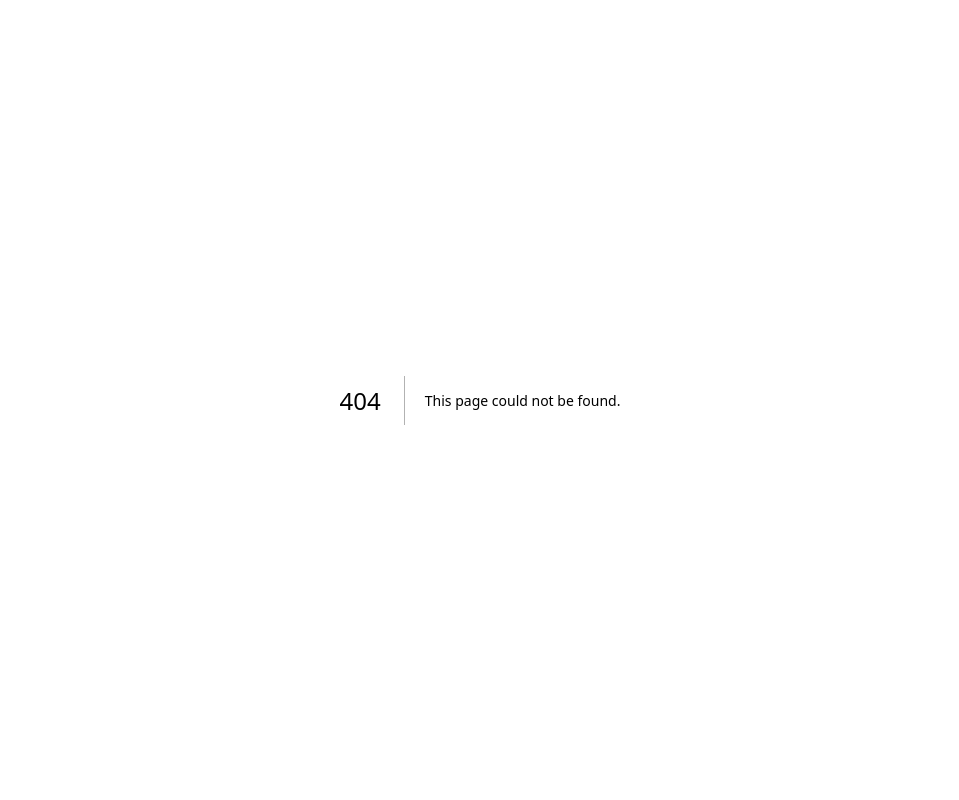
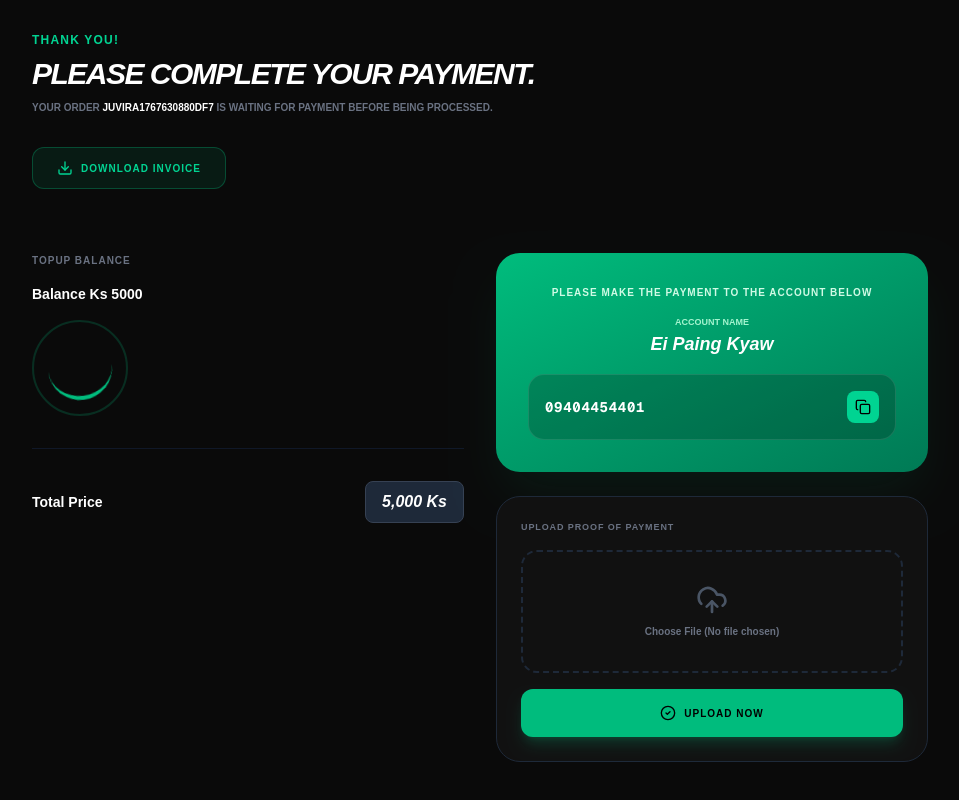
Before and after one commit to KP-CHANNEL-KP/my-topup-website, a Next.js app: page /user/invoice in a window 1280 px wide. Before the commit this address had no page. Shown: the whole page, without its empty margins (160-1119 px from the left). Built offline with nearby package versions, Linux system fonts and the light colour scheme.

Commit message:
final: cloudflare edge compatible mlbb flow

```diff
--- /dev/null
+++ b/app/user/invoice/page.tsx
@@ -0,0 +1,72 @@
+"use client";
+import React from 'react';
+import { Download, Copy, UploadCloud, CheckCircle2 } from 'lucide-react';
+
+export default function InvoicePage() {
+  const copyToClipboard = (text: string) => {
+    navigator.clipboard.writeText(text);
+    alert("Copied to clipboard!");
+  };
+
+  return (
+    <div className="min-h-screen bg-[#0a0a0a] text-white p-4 md:p-8">
+      <div className="max-w-4xl mx-auto space-y-8">
+        <div className="space-y-2">
+          <p className="text-emerald-400 text-xs font-bold uppercase tracking-widest">Thank You!</p>
+          <h1 className="text-2xl md:text-3xl font-black uppercase italic tracking-tighter">Please complete your payment.</h1>
+          <p className="text-gray-500 text-[10px] font-bold uppercase">Your order <span className="text-white">JUVIRA1767630880DF7</span> is waiting for payment before being processed.</p>
+        </div>
+
+        <button className="bg-emerald-500/10 border border-emerald-500/30 text-emerald-400 px-6 py-3 rounded-xl text-[10px] font-black uppercase tracking-widest flex items-center gap-2">
+          <Download className="w-4 h-4" /> Download Invoice
+        </button>
+
+        <div className="grid grid-cols-1 md:grid-cols-2 gap-8 pt-8">
+          {/* Left Side: Detail */}
+          <div className="space-y-8">
+            <div className="space-y-4">
+               <h3 className="text-[10px] font-black text-gray-500 uppercase tracking-widest">Topup Balance</h3>
+               <p className="text-sm font-bold">Balance Ks 5000</p>
+               <div className="w-24 h-24 border-2 border-emerald-500/20 rounded-full flex items-center justify-center">
+                  <div className="w-16 h-16 border-t-4 border-emerald-500 rounded-full animate-spin"></div>
+               </div>
+            </div>
+            <div className="pt-8 border-t border-gray-900 flex justify-between items-center">
+              <span className="text-sm font-bold">Total Price</span>
+              <span className="bg-gray-800 px-4 py-2 rounded-lg font-black italic border border-gray-700">5,000 Ks</span>
+            </div>
+          </div>
+
+          {/* Right Side: Payment Info */}
+          <div className="space-y-6">
+            <div className="bg-gradient-to-br from-emerald-500 to-emerald-700 rounded-3xl p-8 text-center space-y-4 shadow-2xl shadow-emerald-500/10">
+              <p className="text-[10px] font-black uppercase tracking-widest text-emerald-100">Please make the payment to the account below</p>
+              <div>
+                <p className="text-[9px] font-bold text-emerald-200 uppercase">Account Name</p>
+                <p className="text-lg font-black italic">Ei Paing Kyaw</p>
+              </div>
+              <div className="bg-black/20 p-4 rounded-2xl flex justify-between items-center border border-white/10">
+                <span className="text-sm font-mono font-bold tracking-wider">09404454401</span>
+                <button onClick={() => copyToClipboard('09404454401')} className="p-2 bg-emerald-400 text-black rounded-lg hover:scale-105 transition-transform">
+                  <Copy className="w-4 h-4" />
+                </button>
+              </div>
+            </div>
+
+            {/* Upload Section */}
+            <div className="bg-[#111] rounded-3xl border border-gray-800 p-6 space-y-4">
+              <label className="text-[9px] font-black text-gray-500 uppercase tracking-widest block">Upload Proof of Payment</label>
+              <div className="border-2 border-dashed border-gray-800 rounded-2xl p-8 text-center group hover:border-emerald-500/50 transition-colors cursor-pointer">
+                 <UploadCloud className="w-8 h-8 text-gray-600 mx-auto mb-2 group-hover:text-emerald-500" />
+                 <p className="text-[10px] font-bold text-gray-500">Choose File (No file chosen)</p>
+              </div>
+              <button className="w-full bg-emerald-500 text-black py-4 rounded-xl font-black text-[10px] uppercase tracking-widest flex items-center justify-center gap-2 shadow-lg shadow-emerald-500/20">
+                <CheckCircle2 className="w-4 h-4" /> Upload Now
+              </button>
+            </div>
+          </div>
+        </div>
+      </div>
+    </div>
+  );
+}
--- /dev/null
+++ b/app/user/topup/page.tsx
@@ -0,0 +1,79 @@
+"use client";
+import React, { useState } from 'react';
+import { Wallet, Smartphone, ChevronRight } from 'lucide-react';
+import Link from 'next/link';
+
+export default function TopupPage() {
+  const [amount, setAmount] = useState('5000');
+  const [method, setMethod] = useState('kpay');
+
+  return (
+    <div className="min-h-screen bg-[#0a0a0a] text-white p-4 md:p-8">
+      <div className="max-w-4xl mx-auto space-y-6">
+
+        <div className="flex items-center gap-3 mb-8">
+          <div className="w-1.5 h-6 bg-emerald-400 rounded-full"></div>
+          <h1 className="text-xl font-black uppercase tracking-widest italic">Top Up Balance</h1>
+        </div>
+
+        <div className="bg-[#111] rounded-[2rem] border border-gray-800 p-8 space-y-8 shadow-2xl">
+          {/* Amount Input */}
+          <div className="space-y-4">
+            <label className="text-[10px] font-black text-gray-500 uppercase tracking-widest ml-1">Amount</label>
+            <div className="relative">
+              <div className="absolute left-6 top-1/2 -translate-y-1/2 text-gray-400 font-bold text-sm">Ks</div>
+              <input
+                type="number"
+                value={amount}
+                onChange={(e) => setAmount(e.target.value)}
+                className="w-full bg-black border border-gray-800 p-5 pl-14 rounded-2xl text-sm font-black outline-none focus:border-emerald-500 transition-all"
+              />
+            </div>
+          </div>
+
+          {/* Payment Methods */}
+          <div className="space-y-4">
+            <label className="text-[10px] font-black text-gray-500 uppercase tracking-widest ml-1 flex items-center gap-2">
+              <Smartphone className="w-3 h-3" /> E-Wallet
+            </label>
+            <div className="grid grid-cols-1 md:grid-cols-2 gap-4">
+              {/* KBZ Pay */}
+              <div
+                onClick={() => setMethod('kpay')}
+                className={`cursor-pointer p-1 rounded-2xl transition-all ${method === 'kpay' ? 'bg-emerald-400 shadow-[0_0_20px_rgba(52,211,153,0.2)]' : 'bg-gray-800'}`}
+              >
+                <div className="bg-[#181818] p-4 rounded-[calc(1rem+2px)] flex justify-between items-center">
+                  <div className="flex items-center gap-4">
+                    <img src="/kbzpay-logo.png" className="w-10 h-10 rounded-lg object-contain bg-white p-1" alt="KPay" />
+                    <span className="text-[11px] font-black uppercase">KBZ Pay</span>
+                  </div>
+                  <span className="text-[10px] font-bold text-gray-400">Ks {Number(amount).toLocaleString()}</span>
+                </div>
+              </div>
+
+              {/* Wave Money */}
+              <div
+                onClick={() => setMethod('wave')}
+                className={`cursor-pointer p-1 rounded-2xl transition-all ${method === 'wave' ? 'bg-emerald-400 shadow-[0_0_20px_rgba(52,211,153,0.2)]' : 'bg-gray-800'}`}
+              >
+                <div className="bg-[#181818] p-4 rounded-[calc(1rem+2px)] flex justify-between items-center">
+                  <div className="flex items-center gap-4">
+                    <img src="/wave-logo.png" className="w-10 h-10 rounded-lg object-contain bg-white p-1" alt="Wave" />
+                    <span className="text-[11px] font-black uppercase">Wave Money</span>
+                  </div>
+                  <span className="text-[10px] font-bold text-gray-400">Ks {Number(amount).toLocaleString()}</span>
+                </div>
+              </div>
+            </div>
+          </div>
+
+          <Link href={`/user/invoice?amount=${amount}&method=${method}`}>
+            <button className="w-full mt-4 bg-emerald-500 hover:bg-emerald-400 text-black py-5 rounded-2xl font-black text-xs uppercase tracking-widest transition-all flex items-center justify-center gap-2">
+              <Wallet className="w-4 h-4" /> Top Up Now
+            </button>
+          </Link>
+        </div>
+      </div>
+    </div>
+  );
+}
```
